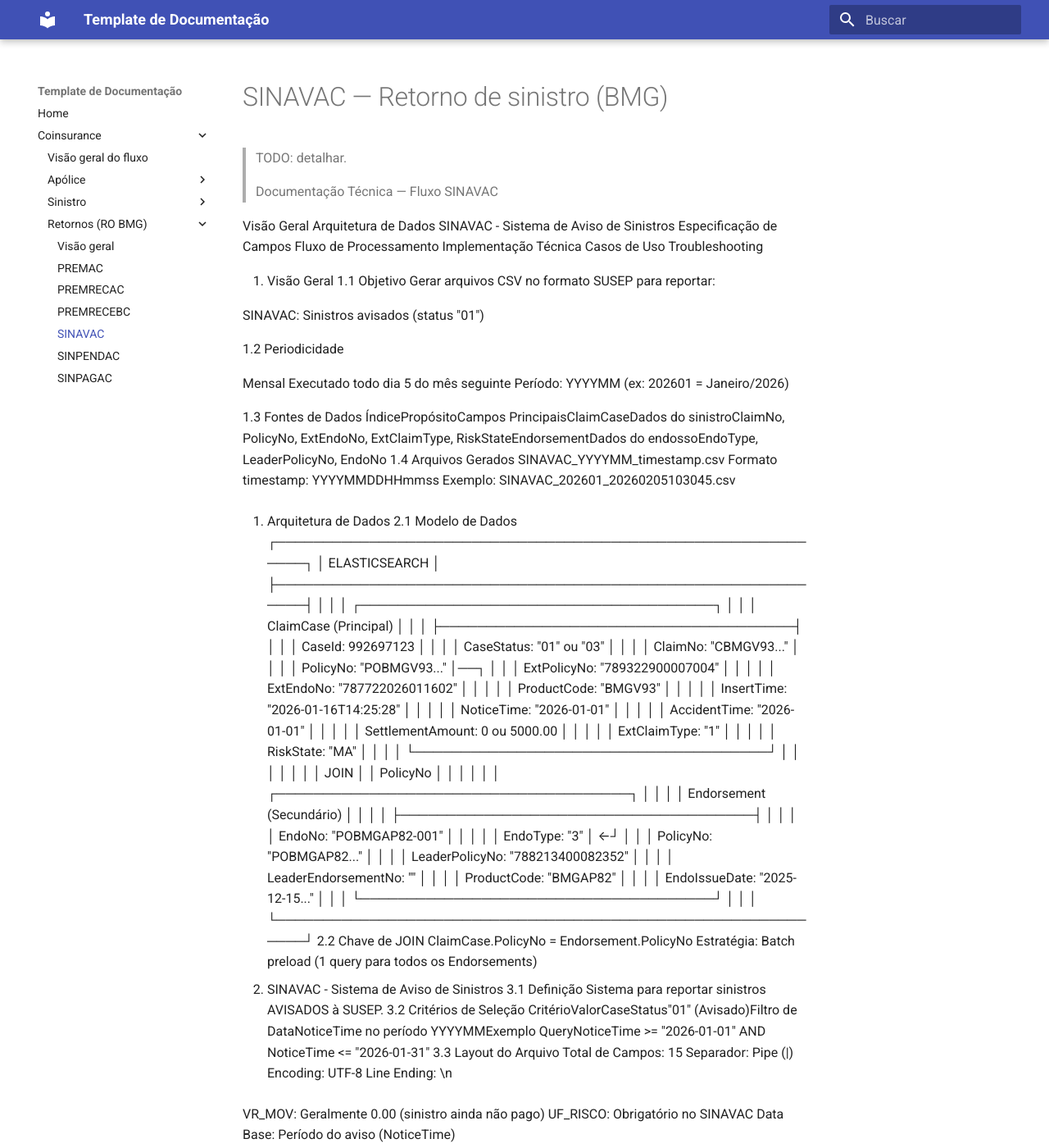
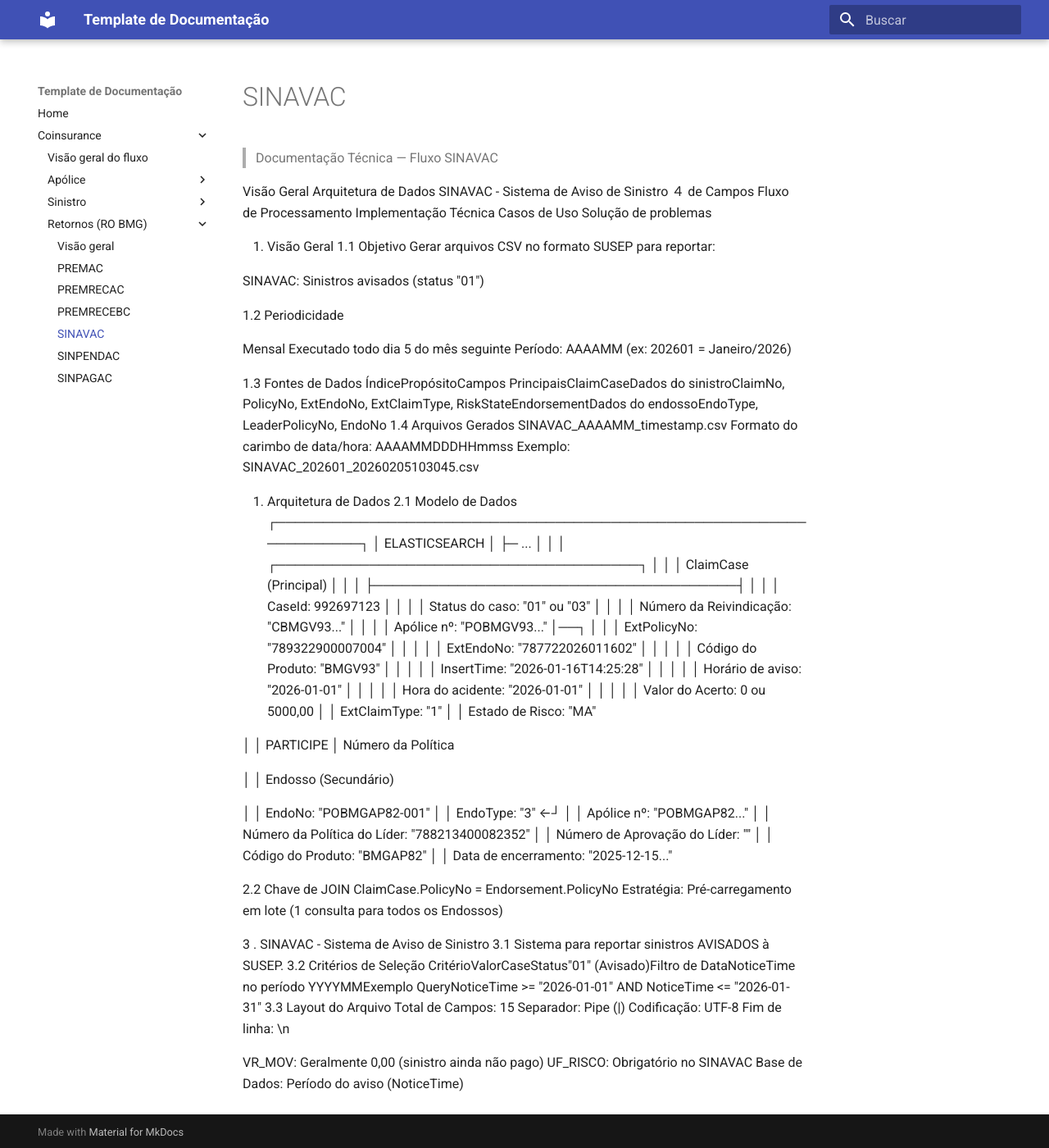
Before and after one commit to jcloudbr/docs-insuremo, an MkDocs documentation site: the page built from docs/coinsurance/retornos/sinavac.md, in a window 1280 px wide and 1400 px high. Shown: the whole window at 82% size. Built offline with MkDocs 1.6.1 and Material for MkDocs 9.7.7, drawn with Linux system fonts in a browser that asks for light colours.

Commit message:
sinavac.md

```diff
--- a/docs/coinsurance/retornos/sinavac.md
+++ b/docs/coinsurance/retornos/sinavac.md
@@ -1,18 +1,13 @@
-# SINAVAC — Retorno de sinistro (BMG)
-
-> TODO: detalhar.
->
 > Documentação Técnica — Fluxo SINAVAC
-
 
 Visão Geral
 Arquitetura de Dados
-SINAVAC - Sistema de Aviso de Sinistros
-Especificação de Campos
+SINAVAC - Sistema de Aviso de Sinistro
+４ de Campos
 Fluxo de Processamento
 Implementação Técnica
 Casos de Uso
-Troubleshooting
+Solução de problemas
 
 
 1. Visão Geral
@@ -26,71 +21,68 @@ SINAVAC: Sinistros avisados (status "01")
 
 Mensal
 Executado todo dia 5 do mês seguinte
-Período: YYYYMM (ex: 202601 = Janeiro/2026)
+Período: AAAAMM (ex: 202601 = Janeiro/2026)
 
 1.3 Fontes de Dados
 ÍndicePropósitoCampos PrincipaisClaimCaseDados do sinistroClaimNo, PolicyNo, ExtEndoNo, ExtClaimType, RiskStateEndorsementDados do endossoEndoType, LeaderPolicyNo, EndoNo
 1.4 Arquivos Gerados
-SINAVAC_YYYYMM_timestamp.csv
-Formato timestamp: YYYYMMDDHHmmss
+SINAVAC_AAAAMM_timestamp.csv
+Formato do carimbo de data/hora: AAAAMMDDDHHmmss
 Exemplo: SINAVAC_202601_20260205103045.csv
 
 2. Arquitetura de Dados
 2.1 Modelo de Dados
-┌─────────────────────────────────────────────────────────────┐
-│                    ELASTICSEARCH                            │
-├─────────────────────────────────────────────────────────────┤
-│                                                             │
-│  ┌──────────────────────────────────────┐                  │
-│  │        ClaimCase (Principal)         │                  │
-│  ├──────────────────────────────────────┤                  │
-│  │ CaseId: 992697123                   │                  │
-│  │ CaseStatus: "01" ou "03"            │                  │
-│  │ ClaimNo: "CBMGV93..."               │                  │
-│  │ PolicyNo: "POBMGV93..."             │──┐               │
-│  │ ExtPolicyNo: "789322900007004"      │  │               │
-│  │ ExtEndoNo: "787722026011602"        │  │               │
-│  │ ProductCode: "BMGV93"               │  │               │
-│  │ InsertTime: "2026-01-16T14:25:28"   │  │               │
-│  │ NoticeTime: "2026-01-01"            │  │               │
-│  │ AccidentTime: "2026-01-01"          │  │               │
-│  │ SettlementAmount: 0 ou 5000.00     │  │               │
-│  │ ExtClaimType: "1"                   │  │               │
-│  │ RiskState: "MA"                     │  │               │
-│  └──────────────────────────────────────┘  │               │
-│                                             │               │
-│                                             │ JOIN          │
-│                                    PolicyNo │               │
-│                                             │               │
-│  ┌──────────────────────────────────────┐  │               │
-│  │       Endorsement (Secundário)       │  │               │
-│  ├──────────────────────────────────────┤  │               │
-│  │ EndoNo: "POBMGAP82-001"             │  │               │
-│  │ EndoType: "3"                       │ ←┘               │
-│  │ PolicyNo: "POBMGAP82..."            │                  │
-│  │ LeaderPolicyNo: "788213400082352"   │                  │
-│  │ LeaderEndorsementNo: ""             │                  │
-│  │ ProductCode: "BMGAP82"              │                  │
-│  │ EndoIssueDate: "2025-12-15..."      │                  │
-│  └──────────────────────────────────────┘                  │
-│                                                             │
-└─────────────────────────────────────────────────────────────┘
+┌───────────────────────────────────────────────────────────────────┐
+│ ELASTICSEARCH │
+├─ ...
+│ │
+│ ┌───────────────────────────────────────┐ │
+│ │ ClaimCase (Principal) │ │
+│ ├───────────────────────────────────────┤ │
+│ │ CaseId: 992697123 │ │
+│ │ Status do caso: "01" ou "03" │ │
+│ │ Número da Reivindicação: "CBMGV93..." │ │
+│ │ Apólice nº: "POBMGV93..." │──┐ │
+│ │ ExtPolicyNo: "789322900007004" │ │ │
+│ │ ExtEndoNo: "787722026011602" │ │ │
+│ │ Código do Produto: "BMGV93" │ │ │
+│ │ InsertTime: "2026-01-16T14:25:28" │ │ │
+│ │ Horário de aviso: "2026-01-01" │ │ │
+│ │ Hora do acidente: "2026-01-01" │ │ │
+│ │ Valor do Acerto: 0 ou 5000,00
+│ │ ExtClaimType: "1"
+│ │ Estado de Risco: "MA"
+
+│ │ PARTICIPE
+│ Número da Política
+
+│ │ Endosso (Secundário)
+
+│ │ EndoNo: "POBMGAP82-001"
+│ │ EndoType: "3"  ←┘
+│ │ Apólice nº: "POBMGAP82..."
+│ │ Número da Política do Líder: "788213400082352"
+│ │ Número de Aprovação do Líder: ""
+│ │ Código do Produto: "BMGAP82"
+│ │ Data de encerramento: "2025-12-15..."
+
+
 2.2 Chave de JOIN
 ClaimCase.PolicyNo = Endorsement.PolicyNo
-Estratégia: Batch preload (1 query para todos os Endorsements)
+Estratégia: Pré-carregamento em lote (1 consulta para todos os Endossos)
 
-3. SINAVAC - Sistema de Aviso de Sinistros
-3.1 Definição
+3 . SINAVAC - Sistema de Aviso de Sinistro
+3.1
 Sistema para reportar sinistros AVISADOS à SUSEP.
 3.2 Critérios de Seleção
 CritérioValorCaseStatus"01" (Avisado)Filtro de DataNoticeTime no período YYYYMMExemplo QueryNoticeTime >= "2026-01-01" AND NoticeTime <= "2026-01-31"
 3.3 Layout do Arquivo
 Total de Campos: 15
 Separador: Pipe (|)
-Encoding: UTF-8
-Line Ending: \n
+Codificação: UTF-8
+Fim de linha: \n
 
 
-VR_MOV: Geralmente 0.00 (sinistro ainda não pago)
+VR_MOV: Geralmente 0,00 (sinistro ainda não pago)
 UF_RISCO: Obrigatório no SINAVAC
-Data Base: Período do aviso (NoticeTime)
+Base de Dados: Período do aviso (NoticeTime)
```
